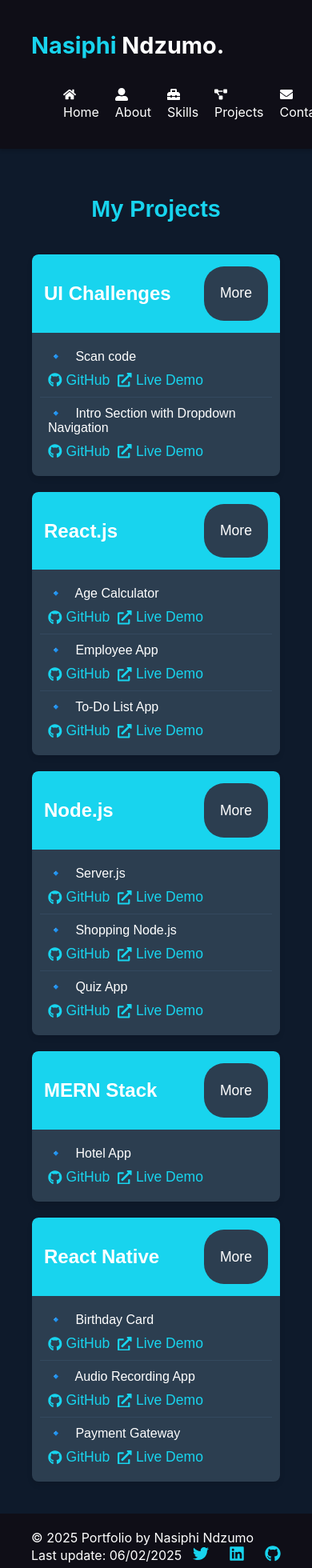
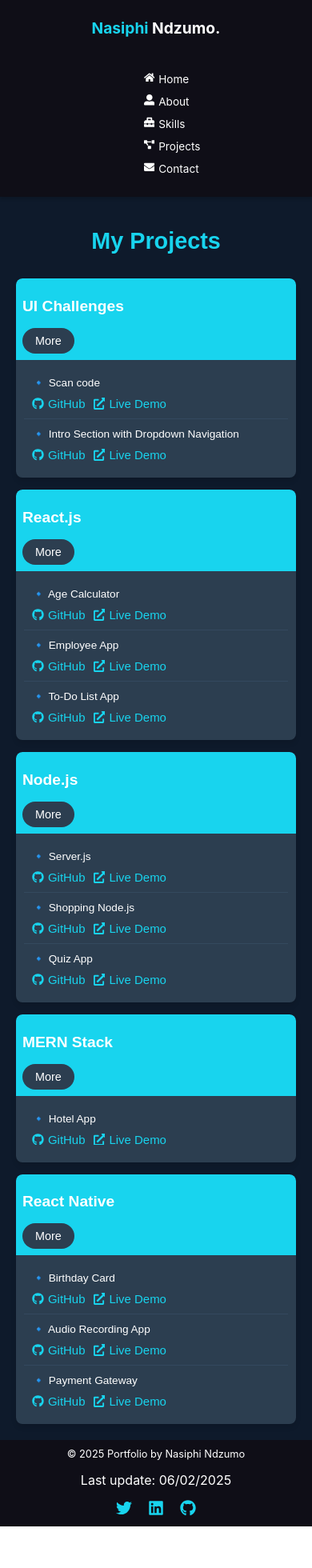
Before and after one commit to Siphe23/Portfolio-evidence, a React (Create React App) app: page /projects in a window 390 px wide. Shown: the top 1960 px of the page at 80% size. After the commit the page ends 1908 px from the top, so only its background shows below. Built offline with nearby package versions, Linux system fonts and the light colour scheme.

Commit message:
Updated file

```diff
--- a/src/App.css
+++ b/src/App.css
@@ -1,4 +1,4 @@
-/* App.css */
+/* General styles */
 body {
   font-family: 'Arial', sans-serif;
   margin: 0;
@@ -7,28 +7,34 @@ body {
   color: #fff;
 }
 
+/* Page container styling */
 .page-container {
   display: flex;
   align-items: center;
   justify-content: center;
   font-size: 1.2rem;
   margin-bottom: 20px;
+  padding: 10px; /* Added padding for spacing */
 }
 
 .page-icon {
   margin-right: 10px;
-  font-size: 2rem; /* Adjust size as needed */
+  font-size: 2rem;
   color: #18d4ee;
+  transition: color 0.3s ease;
 }
 
 .page-container:hover .page-icon {
-  color: #14b1cb; /* Hover effect */
+  color: #14b1cb;
 }
 
+/* App container styling */
 .app {
   text-align: center;
+  padding: 20px; /* Added padding for spacing on mobile */
 }
 
+/* Button styling */
 button {
   background-color: #18d4ee;
   border: none;
@@ -37,8 +43,45 @@ button {
   cursor: pointer;
   font-size: 1rem;
   border-radius: 5px;
+  transition: background-color 0.3s ease, transform 0.3s ease;
 }
 
 button:hover {
   background-color: #14b1cb;
+  transform: scale(1.05); /* Subtle hover effect */
 }
+
+/* Media Queries for Mobile Responsiveness */
+@media (max-width: 768px) {
+  .page-container {
+    flex-direction: column; /* Stack icon and text vertically */
+    text-align: center; /* Center-align text and icon */
+    font-size: 1rem; /* Adjust font size for smaller screens */
+  }
+
+  .page-icon {
+    font-size: 1.8rem; /* Reduce icon size */
+    margin: 0 0 10px 0; /* Adjust margin for vertical layout */
+  }
+
+  button {
+    font-size: 0.9rem; /* Slightly smaller font size */
+    padding: 8px 16px; /* Adjust padding for smaller screens */
+  }
+}
+
+@media (max-width: 480px) {
+  .page-container {
+    padding: 5px; /* Reduce padding for very small screens */
+    font-size: 0.9rem; /* Smaller font size for narrow screens */
+  }
+
+  .page-icon {
+    font-size: 1.6rem; /* Further reduce icon size */
+  }
+
+  button {
+    font-size: 0.8rem; /* Smaller button font size */
+    padding: 6px 12px; /* Compact padding */
+  }
+}
--- a/src/styling/About.css
+++ b/src/styling/About.css
@@ -79,7 +79,7 @@
 }
 
 /* Media Queries for Responsiveness */
-@media (max-width: 768px) {
+@media (max-width: 1080px) {
   .about-content {
     flex-direction: column;
     text-align: center;
--- a/src/styling/Assesment.css
+++ b/src/styling/Assesment.css
@@ -46,3 +46,51 @@
     margin: 10px 0;
     border-radius: 5px;
 }
+
+/* Media query for screens smaller than 1080px */
+@media (max-width: 1080px) {
+    .assessments {
+        padding: 20px 5%;
+    }
+
+    .assessments table {
+        font-size: 0.9rem;
+    }
+
+    .assessments th, .assessments td {
+        padding: 10px;
+    }
+
+    .assessments ul {
+        padding: 0;
+    }
+
+    .assessments li {
+        padding: 8px;
+        margin: 8px 0;
+    }
+}
+
+/* Additional media query for screens smaller than 768px (mobile devices) */
+@media (max-width: 768px) {
+    .assessments {
+        padding: 15px 2%;
+    }
+
+    .assessments h2, .assessments h3, .assessments h4 {
+        font-size: 1.5rem;
+    }
+
+    .assessments table {
+        font-size: 0.8rem;
+    }
+
+    .assessments th, .assessments td {
+        padding: 8px;
+    }
+
+    .assessments li {
+        padding: 6px;
+        margin: 6px 0;
+    }
+}
--- a/src/styling/Footer.css
+++ b/src/styling/Footer.css
@@ -32,3 +32,58 @@
 .social-icons a:hover {
   color: #fff;
 }
+
+/* Media query for screens smaller than 1080px */
+@media (max-width: 1080px) {
+  .footer {
+    padding: 20px 8%;
+  }
+
+  .container {
+    flex-direction: column;
+    text-align: center;
+    gap: 15px;
+  }
+
+  .footer p {
+    font-size: 0.9rem;
+  }
+
+  .social-icons {
+    justify-content: center;
+  }
+}
+
+/* Media query for screens smaller than 768px */
+@media (max-width: 768px) {
+  .footer {
+    padding: 15px 5%;
+  }
+
+  .footer p {
+    font-size: 0.85rem;
+  }
+
+  .social-icons a {
+    font-size: 0.9rem;
+  }
+}
+
+/* Media query for screens smaller than 600px */
+@media (max-width: 600px) {
+  .footer {
+    padding: 10px 5%;
+  }
+
+  .footer p {
+    font-size: 0.8rem;
+  }
+
+  .social-icons {
+    gap: 10px;
+  }
+
+  .social-icons a {
+    font-size: 0.85rem;
+  }
+}
--- a/src/styling/Header.css
+++ b/src/styling/Header.css
@@ -36,3 +36,59 @@
 .nav-links li a:hover {
   color: #18d4ee;
 }
+
+/* Media query for screens smaller than 1080px */
+@media (max-width: 1080px) {
+  .header {
+    padding: 15px 8%;
+  }
+
+  .logo {
+    font-size: 1.5rem;
+  }
+
+  .nav-links {
+    gap: 15px;
+  }
+
+  .nav-links li a {
+    font-size: 0.9rem;
+  }
+}
+
+/* Media query for screens smaller than 768px */
+@media (max-width: 768px) {
+  .container {
+    flex-direction: column;
+    align-items: flex-start;
+  }
+
+  .logo {
+    margin-bottom: 10px;
+  }
+
+  .nav-links {
+    flex-direction: column;
+    gap: 10px;
+    align-items: flex-start;
+  }
+}
+
+/* Media query for screens smaller than 600px */
+@media (max-width: 600px) {
+  .header {
+    padding: 10px 5%;
+  }
+
+  .logo {
+    font-size: 1.2rem;
+  }
+
+  .nav-links {
+    gap: 8px;
+  }
+
+  .nav-links li a {
+    font-size: 0.85rem;
+  }
+}
--- a/src/styling/Home.css
+++ b/src/styling/Home.css
@@ -34,42 +34,40 @@
 }
 
 .intro .btn-container {
-   display: flex; /* Arrange buttons in a row */
-   gap: 15px; /* Add space between buttons */
-   justify-content: center; /* Center the buttons horizontally */
-   align-items: center; /* Align buttons vertically */
-   margin: 20px 0; /* Add some margin above and below the row */
+  display: flex;
+  gap: 15px;
+  justify-content: center;
+  align-items: center;
+  margin: 20px 0;
 }
 
- /* Button styling */
 .intro .btn {
   display: inline-block;
   padding: 12px 24px;
   font-size: 16px;
   font-weight: bold;
-   color: white; /* Text color */
-   background: #18d4ee; /* Button background color */
-   border: none; /* No border */
-   border-radius: 8px; /* Slightly rounded corners */
-   cursor: pointer; /* Pointer cursor on hover */
-   transition: all 0.3s ease; /* Smooth animation for hover effects */
+  color: white;
+  background: #18d4ee;
+  border: none;
+  border-radius: 8px;
+  cursor: pointer;
+  transition: all 0.3s ease;
   position: relative;
-   overflow: hidden; /* Hide the animation overflow */
+  overflow: hidden;
 }
 
- /* Hover effect with transform and box-shadow */
 .intro .btn:hover {
-   transform: translateY(-3px); /* Slight upward movement */
-   box-shadow: 0px 10px 20px rgba(24, 212, 238, 0.4); /* Glowing shadow */
+  transform: translateY(-3px);
+  box-shadow: 0px 10px 20px rgba(24, 212, 238, 0.4);
 }
+
 h1 span {
   color: white;
+}
 
-}
 .intro h1 span {
   color: #18d4ee;
 }
-
 
 /* Ripple effect on click */
 .intro .btn:active::after {
@@ -79,77 +77,10 @@
   left: 50%;
   width: 0;
   height: 0;
-   background: rgba(255, 255, 255, 0.5); /* White ripple effect */
+  background: rgba(255, 255, 255, 0.5);
   border-radius: 50%;
   transform: translate(-50%, -50%);
   animation: ripple 0.6s ease-out;
- }
- /* General container styles remain the same */
-
-.contact-info {
-  margin-top: 1.5rem;
-  font-size: 1.2rem;
-  color: #d4d4d4;
-  line-height: 1.6;
-  display: flex;
-  flex-direction: column;
-  gap: 10px;
-}
-
-.contact-info .icon {
-  color: #18d4ee;
-  margin-right: 10px;
-}
-
-.contact-info p {
-  display: flex;
-  align-items: center;
-  font-size: 1rem;
-}
-
-/* Highlight for mLab */
-.mlab-highlight {
-  color: #32cd32; /* Green color */
-  font-weight: bold;
-}
-
-
-/* Other styles remain the same */
-.contact-info {
-  margin-top: 1.5rem;
-  font-size: 1.2rem;
-  color: #d4d4d4;
-  line-height: 1.6;
-  display: flex;
-  flex-direction: column;
-  gap: 10px;
-}
-
-.contact-info .icon {
-  color: #18d4ee;
-  margin-right: 10px;
-}
-
-.contact-info p {
-  display: flex;
-  align-items: center;
-  font-size: 1rem;
-}
-
-
-
- /* Keyframes for ripple animation */
- @keyframes ripple {
-   0% {
-     width: 0;
-     height: 0;
-     opacity: 0.7;
-   }
-   100% {
-     width: 200px;
-     height: 200px;
-     opacity: 0;
-   }
 }
 
 .image-container {
@@ -159,52 +90,90 @@
   max-width: 40%;
 }
 
-.image-container::before {
-  content: '';
-  position: absolute;
-  top: 50%;
-  left: 50%;
-  transform: translate(-50%, -50%) rotate(45deg);
-  width: 300px; /* Adjust size */
-  height: 300px;
-  background: linear-gradient(135deg, #18d4ee, #14b1cb);
-  z-index: -1;
-  clip-path: polygon(
-    50% 0%,
-    93% 25%,
-    93% 75%,
-    50% 100%,
-    7% 75%,
-    7% 25%
-  );
-  box-shadow: 0 0 30px 5px rgba(24, 212, 238, 0.7);
-}
-
 .image-container img {
   width: 100%;
   border-radius: 50%;
   box-shadow: 0 0 25px rgba(24, 212, 238, 0.5);
 }
 
-/* Animations */
-@keyframes slideInLeft {
-  from {
-    transform: translateX(-100%);
-    opacity: 0;
+/* Media query for screens smaller than 1080px */
+@media (max-width: 1080px) {
+  .home {
+    flex-direction: column;
+    padding: 0 8%;
+    height: auto;
   }
-  to {
-    transform: translateX(0);
-    opacity: 1;
+
+  .intro {
+    max-width: 100%;
+    text-align: center;
+  }
+
+  .intro h1 {
+    font-size: 3rem;
+  }
+
+  .intro h2 {
+    font-size: 2rem;
+  }
+
+  .intro p {
+    font-size: 1rem;
+  }
+
+  .btn-container {
+    flex-direction: column;
+    gap: 10px;
+  }
+
+  .image-container {
+    max-width: 70%;
+    margin: 20px 0;
   }
 }
 
-@keyframes fadeIn {
-  from {
-    opacity: 0;
-    transform: scale(0.9);
+/* Media query for screens smaller than 768px */
+@media (max-width: 768px) {
+  .home {
+    padding: 0 5%;
   }
-  to {
-    opacity: 1;
-    transform: scale(1);
+
+  .intro h1 {
+    font-size: 2.5rem;
+  }
+
+  .intro h2 {
+    font-size: 1.8rem;
+  }
+
+  .intro p {
+    font-size: 0.9rem;
+  }
+
+  .image-container {
+    max-width: 80%;
   }
 }
+
+/* Media query for screens smaller than 600px */
+@media (max-width: 600px) {
+  .intro h1 {
+    font-size: 2rem;
+  }
+
+  .intro h2 {
+    font-size: 1.5rem;
+  }
+
+  .intro p {
+    font-size: 0.85rem;
+  }
+
+  .btn-container {
+    gap: 8px;
+  }
+
+  .image-container {
+    max-width: 90%;
+  }
+}
--- a/src/styling/Projects.css
+++ b/src/styling/Projects.css
@@ -1,13 +1,13 @@
-
 .projects-container {
   background-color: #0e1a2b;
   color: #fff;
   padding: 40px;
   font-family: 'Arial', sans-serif;
-  height: 50%;
+  height: auto;
   display: flex;
   flex-direction: column;
   justify-content: center;
+  align-items: center; /* Center content for smaller screens */
 }
 
 .projects-title {
@@ -17,7 +17,7 @@
   margin-bottom: 40px;
 }
 
-
+/* Grid system */
 .projects-grid {
   display: grid;
   grid-template-columns: repeat(auto-fill, minmax(300px, 1fr));
@@ -70,11 +70,6 @@
   border-bottom: none;
 }
 
-.project-icon {
-  margin-right: 10px;
-}
-
-
 .project-links {
   display: flex;
   gap: 10px;
@@ -98,22 +93,7 @@
   margin-right: 5px;
 }
 
-
-.toggle-button {
-  background-color: #2c3e50;
-  color: #fff;
-  border: none;
-  padding: 10px 20px;
-  cursor: pointer;
-  border-radius: 25px;
-  font-size: 1.1em;
-  transition: background-color 0.3s ease;
-}
-
-.toggle-button:hover {
-  background-color: #34495e;
-}
-
+/* Toggle Button */
 .toggle-button {
   background-color: #2c3e50;
   color: #fff;
@@ -130,24 +110,15 @@
   transform: scale(1.1);
 }
 
-
-@media screen and (max-width: 768px) {
+/* Media Query for 1080px and below */
+@media screen and (max-width: 1080px) {
   .projects-title {
-    font-size: 2em;
+    font-size: 2.2em;
   }
 
   .projects-grid {
-    grid-template-columns: repeat(auto-fill, min(250px, 1fr));
-  }
-
-  .project-card {
-    height: auto;
-  }
-}
-
-@media screen and (max-width: 480px) {
-  .projects-title {
-    font-size: 1.8em;
+    grid-template-columns: repeat(auto-fill, minmax(250px, 1fr));
+    gap: 15px;
   }
 
   .project-card {
@@ -158,3 +129,71 @@
     padding: 10px;
   }
 }
+
+/* Media Query for 768px and below */
+@media screen and (max-width: 768px) {
+  .projects-title {
+    font-size: 2em;
+    margin-bottom: 30px;
+  }
+
+  .projects-grid {
+    grid-template-columns: repeat(auto-fill, minmax(200px, 1fr));
+    gap: 15px;
+  }
+
+  .project-card {
+    height: auto;
+  }
+
+  .card-header {
+    flex-direction: column;
+    align-items: flex-start;
+    padding: 10px;
+  }
+
+  .card-title {
+    font-size: 1.3em;
+  }
+
+  .project-list {
+    font-size: 0.9em;
+  }
+}
+
+/* Media Query for 480px and below */
+@media screen and (max-width: 480px) {
+  .projects-container {
+    padding: 20px;
+  }
+
+  .projects-title {
+    font-size: 1.8em;
+  }
+
+  .projects-grid {
+    grid-template-columns: 1fr;
+  }
+
+  .project-card {
+    width: 100%;
+    height: auto;
+  }
+
+  .card-header {
+    padding: 8px;
+  }
+
+  .card-title {
+    font-size: 1.2em;
+  }
+
+  .project-list {
+    font-size: 0.85em;
+  }
+
+  .toggle-button {
+    padding: 8px 16px;
+    font-size: 0.9em;
+  }
+}
```
Also changed, not shown: src/styling/Collabs.css (+56 -11 lines), src/styling/Contact.css (+72 -7 lines), src/styling/Skills.css (+19 -7 lines). Lines whose indentation alone changed are shown as unchanged.
